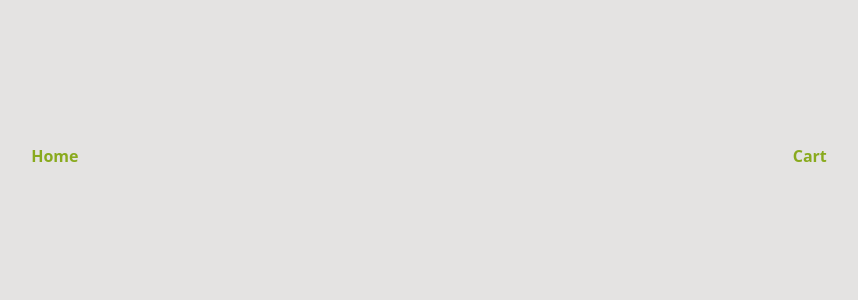
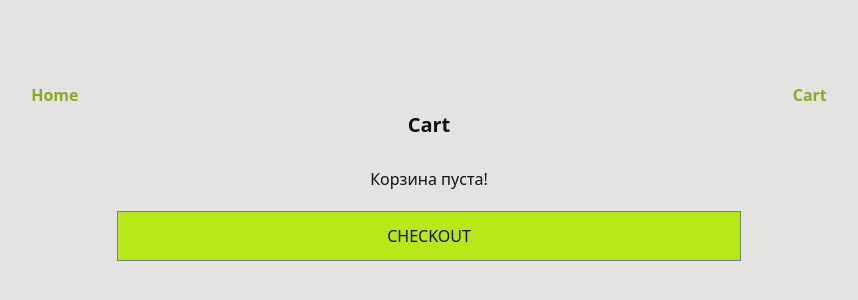
Before and after one commit to hiksP/shop, a React (Vite) app: page /cart in a window 1280 px wide. Shown: the part 234-534 px from the top of the page, without its empty margins (211-1069 px from the left). Built offline with nearby package versions, Linux system fonts and the light colour scheme.

Commit message:
feat: cartElement + fix of storage

```diff
--- a/src/components/pages/cart/Cart.tsx
+++ b/src/components/pages/cart/Cart.tsx
@@ -1,15 +1,36 @@
 import { FC } from "react";
-import { useSelector } from "react-redux";
 import { useActions } from "../../../hooks/useActions";
 import { useTypedSelector } from "../../../hooks/useTypedSelector";
+import Button from "../ui/Button/Button";
+import CartElement from "../ui/cartElement/CartElement";
 import Layout from "../ui/layout/Layout";
+import styles from "./Cart.module.scss";
 
 const Cart: FC = () => {
   const { items } = useTypedSelector((state) => state.cart);
 
   const { removeFromCart } = useActions();
 
-  return <Layout></Layout>;
+  return (
+    <Layout title="Cart">
+      <ul className={styles.cart}>
+        {items.length ? (
+          items.map((product) => {
+            return (
+              <CartElement
+                key={product.id}
+                onDelete={removeFromCart}
+                product={product}
+              ></CartElement>
+            );
+          })
+        ) : (
+          <p>Корзина пуста!</p>
+        )}
+      </ul>
+      <Button>Checkout</Button>
+    </Layout>
+  );
 };
 
 export default Cart;
--- a/src/components/pages/ui/Button/Button.module.scss
+++ b/src/components/pages/ui/Button/Button.module.scss
@@ -1,6 +1,6 @@
 .button {
   @apply inline-block bg-[#B7E919] border-[#688689] border border-solid
-   uppercase px-7 py-3 w-10/12 mx-auto mt-5 transition-colors duration-500 ease-in-out;
+   uppercase px-7 py-3 w-6/12 mx-auto mt-5 transition-colors duration-500 ease-in-out;
 
   &:hover {
     @apply bg-[#c2ff00];
--- /dev/null
+++ b/src/components/pages/ui/cartElement/CartElement.tsx
@@ -0,0 +1,23 @@
+import { ActionCreatorWithPayload } from "@reduxjs/toolkit/dist/createAction";
+import { FC, PropsWithChildren } from "react";
+import { IProduct } from "../../../../types/productInterface";
+
+import styles from "./CartElement.module.scss";
+
+const CartElement: FC<
+  PropsWithChildren<{
+    product: IProduct;
+    onDelete: ActionCreatorWithPayload<number, "cart/removeFromCart">;
+  }>
+> = ({ product, onDelete }) => {
+  return (
+    <>
+      <li className={styles.name}>{product.name}</li>
+      <button onClick={() => onDelete(product.id)}>
+        <span className={styles.remove}>Delete</span>
+      </button>
+    </>
+  );
+};
+
+export default CartElement;
--- a/src/store/store.ts
+++ b/src/store/store.ts
@@ -1,8 +1,4 @@
-import {
-  combineReducers,
-  configureStore,
-  getDefaultMiddleware,
-} from "@reduxjs/toolkit";
+import { combineReducers, configureStore } from "@reduxjs/toolkit";
 import {
   PersistConfig,
   FLUSH,
@@ -20,7 +16,7 @@ import storage from "redux-persist/lib/storage";
 const persistConfig: PersistConfig<any> = {
   key: "root",
   storage,
-  whitelist: ["auth"],
+  whitelist: ["cart"],
 };
 
 const rootReducer = combineReducers({
```
Also changed, not shown: src/components/pages/ui/cartElement/CartElement.module.scss (added).
